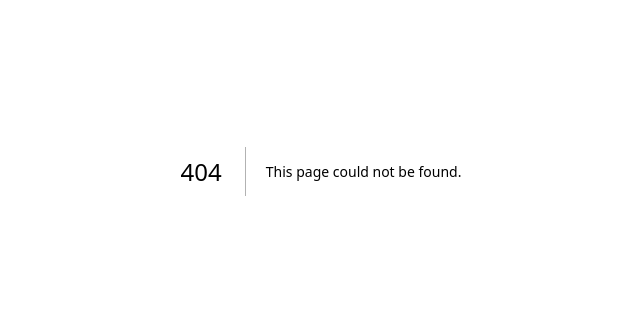
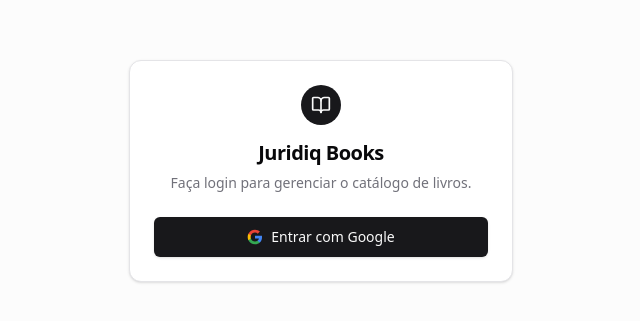
Before and after one commit to LuizMath/FrontEndBook, a Next.js app: page /login in a window 1280 px wide. Before the commit this address had no page. Shown: the part 229-550 px from the top of the page, without its empty margins (319-959 px from the left). Built offline with nearby package versions, Linux system fonts and the light colour scheme.

Commit message:
Tela de login e requisição nextauth

```diff
--- /dev/null
+++ b/src/app/api/auth/[...nextauth]/route.ts
@@ -0,0 +1,3 @@
+import { handlers } from "@/auth";
+
+export const { GET, POST } = handlers;
--- /dev/null
+++ b/src/app/login/page.tsx
@@ -0,0 +1,44 @@
+import type { Metadata } from "next";
+import { BookOpen } from "lucide-react";
+
+import { GoogleSignIn } from "@/components/google-sign-in";
+import {
+  Card,
+  CardContent,
+  CardDescription,
+  CardHeader,
+  CardTitle,
+} from "@/components/ui/card";
+
+export const metadata: Metadata = {
+  title: "Entrar",
+  description: "Faça login com Google para acessar o catálogo Juridiq Books.",
+  robots: { index: true, follow: true },
+};
+
+type Props = {
+  searchParams: Promise<{ callbackUrl?: string }>;
+};
+
+export default async function LoginPage({ searchParams }: Props) {
+  const { callbackUrl } = await searchParams;
+
+  return (
+    <main className="flex min-h-dvh items-center justify-center bg-muted/30 p-4">
+      <Card className="w-full max-w-sm">
+        <CardHeader className="items-center text-center">
+          <div className="mb-2 flex size-10 items-center justify-center rounded-full bg-primary text-primary-foreground">
+            <BookOpen className="size-5" />
+          </div>
+          <CardTitle className="text-xl">Juridiq Books</CardTitle>
+          <CardDescription>
+            Faça login para gerenciar o catálogo de livros.
+          </CardDescription>
+        </CardHeader>
+        <CardContent>
+          <GoogleSignIn callbackUrl={callbackUrl} />
+        </CardContent>
+      </Card>
+    </main>
+  );
+}
```
